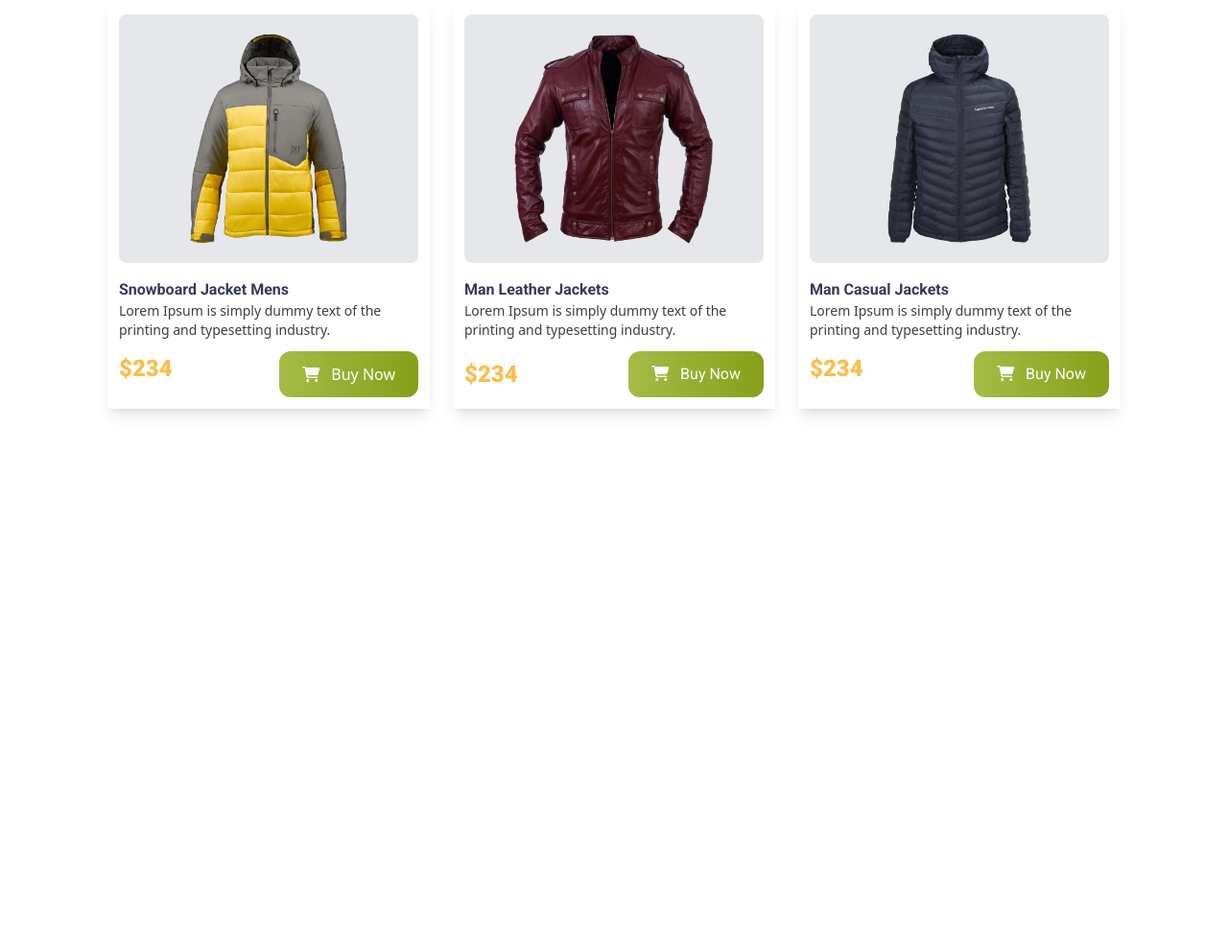
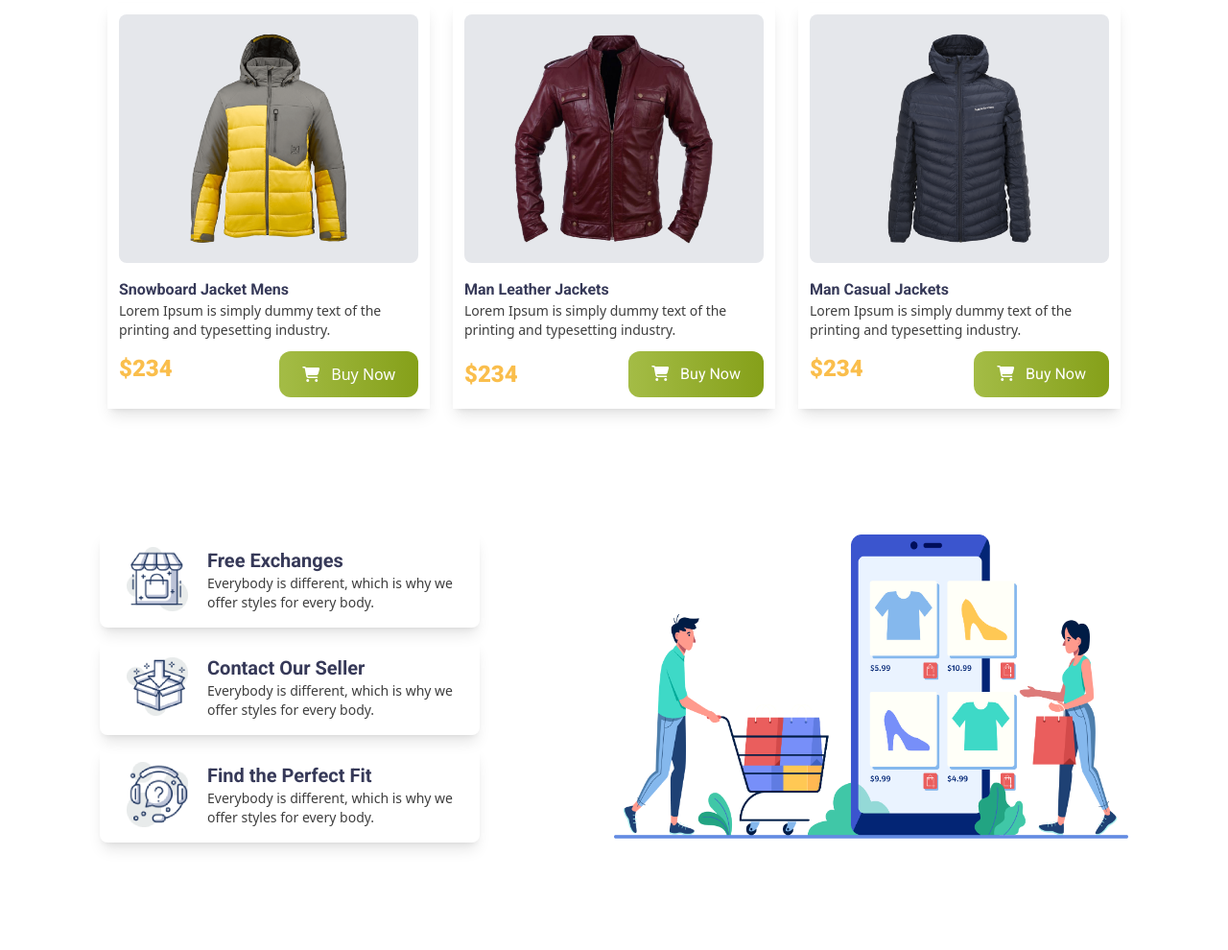
Before and after one commit to SajeedAninda/Penguin-Fashion-Website-with-Tailwind-CSS-Sajeed, a plain HTML site: page index.html in a window 1280 px wide. Shown: the part 1423-2413 px from the top of the page at 96% size. Before the commit the page ends 1937 px from the top, so only its background shows below. Drawn offline with nearby package versions, Linux system fonts and the light colour scheme.

Commit message:
After Completion of Project

```diff
--- a/index.html
+++ b/index.html
@@ -208,7 +208,47 @@
         </div>
     </section>
 
-
+    <section>
+        <div class="last-container md:max-w-2xl lg:max-w-4xl xl:max-w-6xl mx-auto p-10 pb-28">
+            <div class="last-section flex flex-col-reverse gap-12 md:flex-row justify-between items-center">
+                <div class="left space-y-3">
+                    <div class="box flex justify-between gap-5 items-center px-7 py-4 rounded-lg shadow-lg">
+                        <div class="box-left">
+                            <img class="w-16" src="icons/house.png" alt="">
+                        </div>
+                        <div class="box-right">
+                            <h1 class="font-roboto text-xl font-bold text-[#363958]">Free Exchanges</h1>
+                            <p class="text-[#3E3E3E] text-sm">Everybody is different, which is why we <br>
+                                offer styles for every body.</p>
+                        </div>
+                    </div>
+                    <div class="box flex justify-between gap-5 items-center px-7 py-4 rounded-lg shadow-lg">
+                        <div class="box-left">
+                            <img class="w-16" src="icons/box.png" alt="">
+                        </div>
+                        <div class="box-right">
+                            <h1 class="font-roboto text-xl font-bold text-[#363958]">Contact Our Seller</h1>
+                            <p class="text-[#3E3E3E] text-sm">Everybody is different, which is why we <br>
+                                offer styles for every body.</p>
+                        </div>
+                    </div>
+                    <div class="box flex justify-between gap-5 items-center px-7 py-4 rounded-lg shadow-lg">
+                        <div class="box-left">
+                            <img class="w-16" src="icons/question.png" alt="">
+                        </div>
+                        <div class="box-right">
+                            <h1 class="font-roboto text-xl font-bold text-[#363958]">Find the Perfect Fit</h1>
+                            <p class="text-[#3E3E3E] text-sm">Everybody is different, which is why we <br>
+                                offer styles for every body.</p>
+                        </div>
+                    </div>
+                </div>
+                <div class="right w-10/12 md:w-2/4">
+                    <img class="w-full" src="images/shopping.png" alt="">
+                </div>
+            </div>
+        </div>
+    </section>
 </main>
 
 </html>
```
